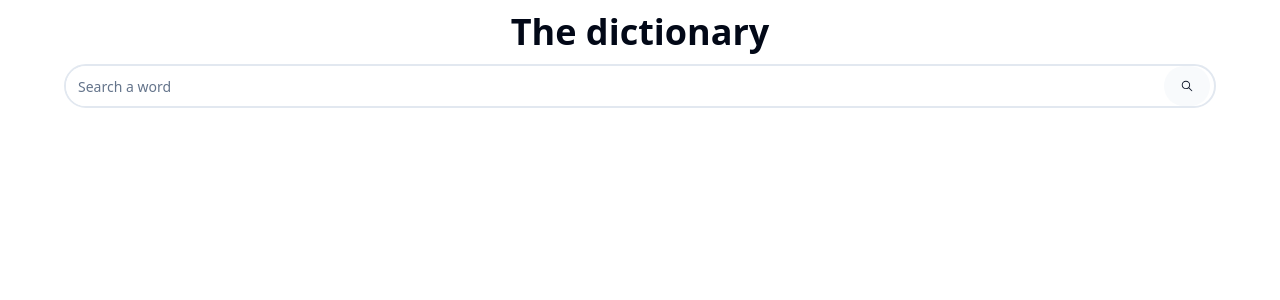
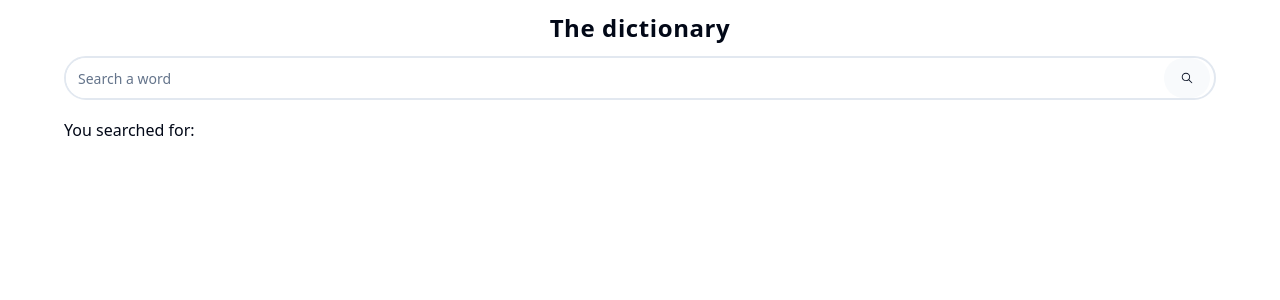
Before and after one commit to imharsha02/the-dictionary, a React (Create React App) app: page / in a window 1280 px wide. Shown: the top 300 px of the page. Built offline with nearby package versions, Linux system fonts and the light colour scheme; the HTML template or start-up script is replaced by a standard one.

Commit message:
Roughly styled the dictionary

```diff
--- /dev/null
+++ b/src/@/components/ui/TypographyH3.tsx
@@ -0,0 +1,7 @@
+export function TypographyH3({children, className}:{children:React.ReactNode, className:string}) {
+    return (
+      <h3 className={`scroll-m-20 text-2xl font-semibold tracking-wide ${className}`}>
+        {children}
+      </h3>
+    )
+  }
--- /dev/null
+++ b/src/@/components/ui/TypographyLarge.tsx
@@ -0,0 +1,3 @@
+export function TypographyLarge({children, className}:{className?:string,children:React.ReactNode}) {
+    return <div className={`text-lg font-semibold ${className}`}>{children}</div>
+  }
--- /dev/null
+++ b/src/@/components/ui/TypographyP.tsx
@@ -0,0 +1,9 @@
+import React from "react";
+
+export function TypographyP({children, className}: {children: React.ReactNode, className?:string}) {
+    return (
+      <p className={`leading-7 ${className}`}>
+        {children}
+      </p>
+    )
+  }
--- /dev/null
+++ b/src/@/components/ui/TypographySmall.tsx
@@ -0,0 +1,5 @@
+export function TypographySmall({children}:{children:React.ReactNode}) {
+    return (
+      <small className="text-sm font-medium leading-none">{children}</small>
+    )
+  }
--- a/src/App.tsx
+++ b/src/App.tsx
@@ -1,6 +1,10 @@
 import Header from "./components/Header";
 import { inputContext } from "./inputContext";
 import { useState, useEffect } from "react";
+import { Button } from "./@/components/ui/button";
+import { TypographyP } from "./@/components/ui/TypographyP";
+import { TypographyLarge } from "./@/components/ui/TypographyLarge";
+import { TypographySmall } from "./@/components/ui/TypographySmall";
 interface Definition {
   definition: string;
   example?: string;
@@ -19,6 +23,7 @@ interface WordDetails {
 const App = () => {
   const [wordDetails, setWordDetails] = useState<WordDetails[] | null>();
   const [searchedWord, setSearchedWord] = useState("");
+  const [history, setHistory] = useState<string[]>([]);
   useEffect(() => {
     const fetchWordDetails = async () => {
       if (searchedWord) {
@@ -31,6 +36,9 @@ const App = () => {
           }
           const data = await response.json();
           setWordDetails(data);
+          setHistory((prevHistory) =>
+            Array.from(new Set([searchedWord, ...prevHistory]))
+          );
         } catch (error) {
           console.error("Error fetching word details:", error);
         }
@@ -48,22 +56,59 @@ const App = () => {
           | Search a word      Search icon |
           ----------------------------------
 
+          Your previous searches:
+
         2) Body:
             Word: definition
             word is a 'pronoun/adjective/adverb/...'
             Example sentence:
       */}
-      <div className="max-w-6xl mx-auto">
+
+      {/* Container div */}
+      <div className="max-w-6xl mx-auto flex flex-col space-y-4">
         <Header />
-        {searchedWord && wordDetails && searchedWord && wordDetails && (
-          <div>
-            <h2 className="text-lg">
-              {wordDetails[0].word}:{" "}
-              {wordDetails[0].meanings[0].definitions[0].definition}
-            </h2>
-            <p>{wordDetails[0].word} is a {wordDetails[0].meanings[0].partOfSpeech}</p>
-            <p>Example sentence: {wordDetails[0].meanings[0].definitions[0].example}</p>
-          </div>
+        {/* Rendering history */}
+        <div className="flex items-center space-x-2">
+          <TypographyP>You searched for: </TypographyP>
+          {history.map((word) => (
+            <Button
+              title="Click to see definition"
+              key={word}
+              className="mr-3 rounded-full border-2 bg-primary-foreground text-primary hover:text-primary-foreground transition"
+              onClick={() => {
+                setSearchedWord(word);
+              }}
+            >
+              {word}
+            </Button>
+          ))}
+        </div>
+
+        {/* Rendering data */}
+        {searchedWord && wordDetails && wordDetails && (
+          <>
+            <div className="flex items-center space-x-1">
+              <TypographyLarge>{wordDetails[0].word}: </TypographyLarge>
+              <TypographyP>
+                {wordDetails[0].meanings[0].definitions[0].definition}
+              </TypographyP>
+            </div>
+            <div className="flex items-center space-x-1">
+              <TypographyLarge>Part of speech:</TypographyLarge>
+              <TypographyP>
+                {wordDetails[0].word} is a{" "}
+                <TypographySmall>
+                  {wordDetails[0].meanings[0].partOfSpeech}
+                </TypographySmall>
+              </TypographyP>
+            </div>
+            <div className="flex items-center space-x-1">
+              <TypographyLarge>Sample sentence: </TypographyLarge>
+              <TypographyP>
+                {wordDetails[0].meanings[0].definitions[0].example}
+              </TypographyP>
+            </div>
+          </>
         )}
       </div>
     </inputContext.Provider>
--- a/src/components/Header.tsx
+++ b/src/components/Header.tsx
@@ -1,9 +1,10 @@
+import { TypographyH3 } from "../@/components/ui/TypographyH3"
 import Searchbar from "./Searchbar"
 
 const Header = () => {
   return (
     <div>
-      <h1 className="text-4xl font-semibold text-center py-3">The dictionary</h1>
+      <TypographyH3 className="text-center py-3">The dictionary</TypographyH3>
       {/* Search bar */}
       <Searchbar />
     </div>
```
